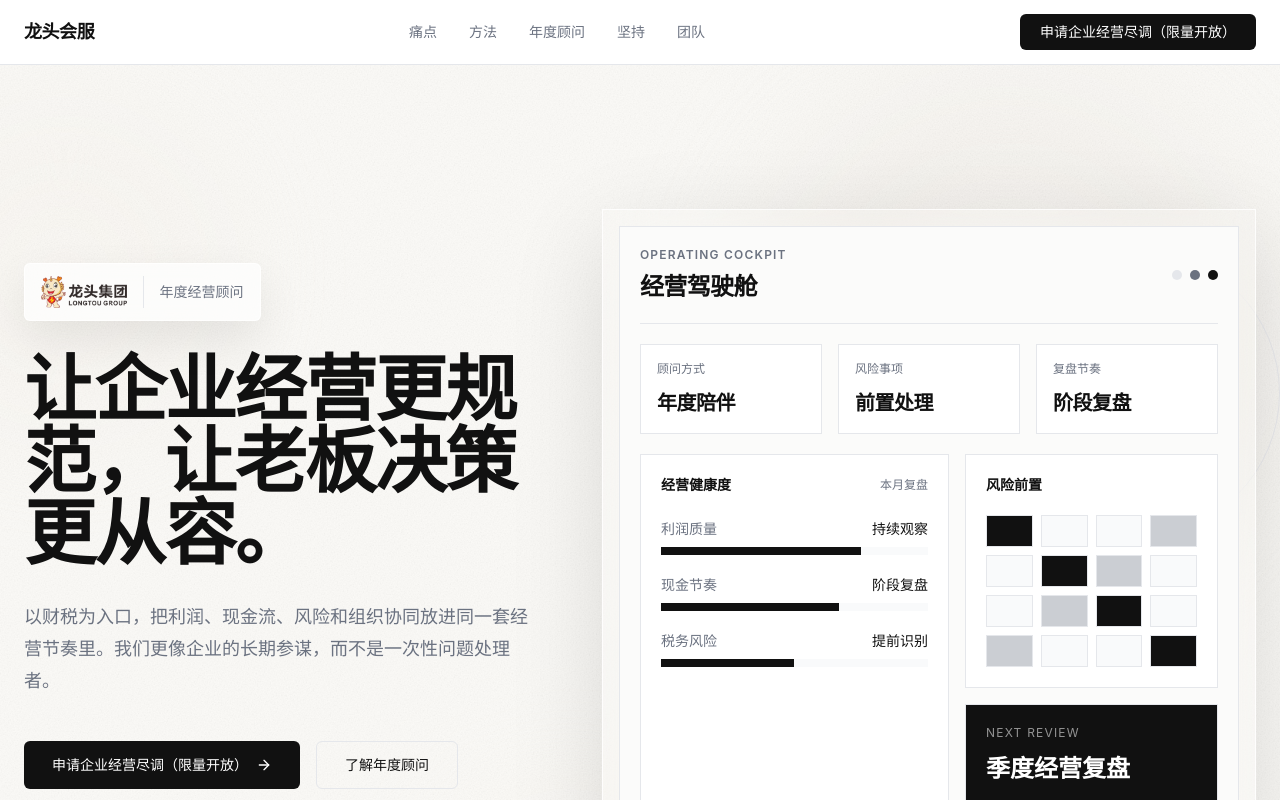
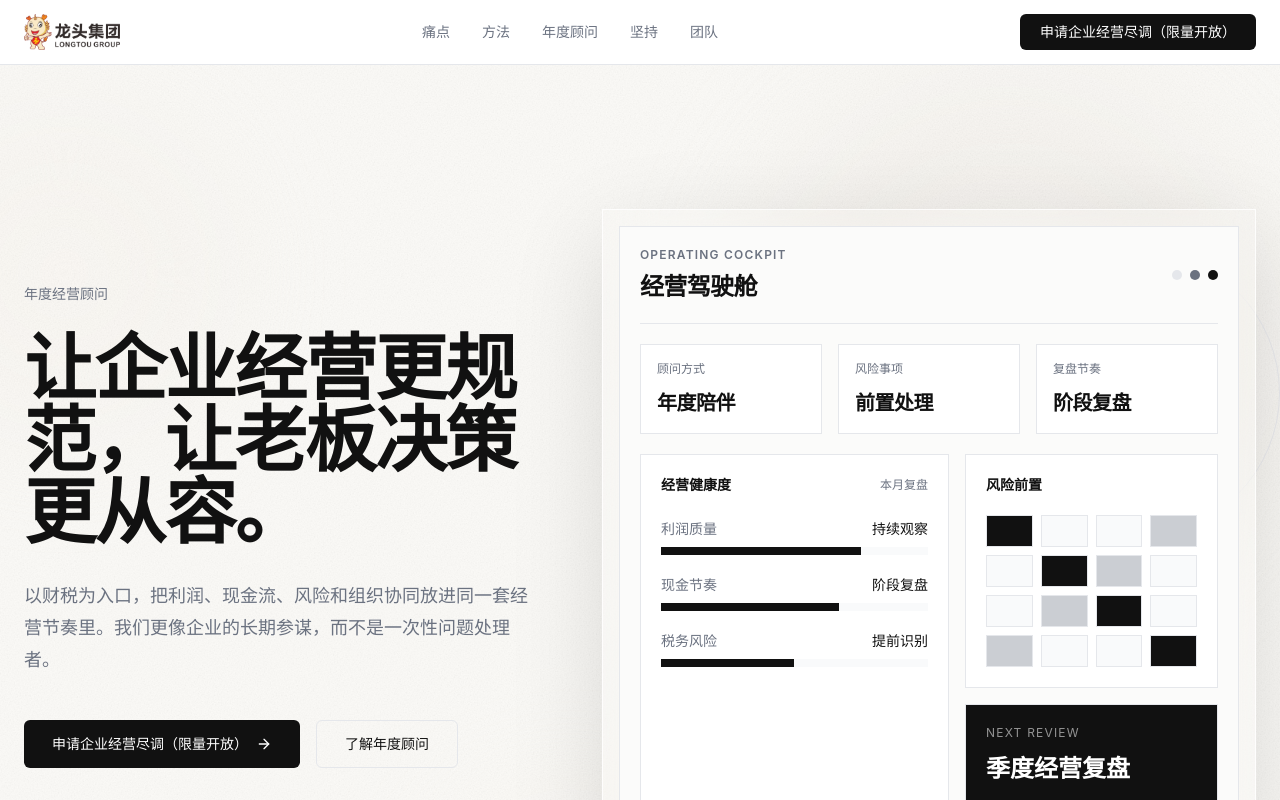
Before and after one commit to yueyang2009/longtou-accounting-service-site, a Next.js app: page / in a window 1280 px wide. Shown: the top 800 px of the page. Built offline with nearby package versions, Linux system fonts and the light colour scheme.

Commit message:
Use logo in site header

```diff
--- a/app/about/page.tsx
+++ b/app/about/page.tsx
@@ -1,6 +1,7 @@
 import Link from "next/link";
 import { ArrowRight, Minus } from "lucide-react";
 
+import { BrandLogo } from "@/components/BrandLogo";
 import { brand } from "@/lib/data";
 
 function Label({ text }: { text: string }) {
@@ -36,8 +37,8 @@ export default function AboutPage() {
     <div className="min-h-screen bg-white">
       <header className="sticky top-0 z-50 border-b border-brand-line bg-white/95 backdrop-blur">
         <div className="mx-auto flex h-16 max-w-7xl items-center justify-between px-6">
-          <Link href="/" className="text-lg font-semibold tracking-tight text-brand-ink">
-            {brand.name}
+          <Link href="/" className="inline-flex items-center">
+            <BrandLogo className="h-9 w-auto max-w-[150px]" />
           </Link>
           <Link
             href="/contact"
--- a/app/assessment/page.tsx
+++ b/app/assessment/page.tsx
@@ -1,6 +1,6 @@
 import Link from "next/link";
-import { ArrowRight } from "lucide-react";
 import { brand } from "@/lib/data";
+import { BrandLogo } from "@/components/BrandLogo";
 import { AssessmentForm } from "@/components/AssessmentForm";
 
 function Label({ text }: { text: string }) {
@@ -15,7 +15,9 @@ export default function AssessmentPage() {
     <div className="min-h-screen bg-white">
       <header className="sticky top-0 z-50 border-b border-brand-line bg-white/95 backdrop-blur">
         <div className="mx-auto flex h-16 max-w-7xl items-center justify-between px-6">
-          <Link href="/" className="text-lg font-semibold tracking-tight text-brand-ink">{brand.name}</Link>
+          <Link href="/" className="inline-flex items-center">
+            <BrandLogo className="h-9 w-auto max-w-[150px]" />
+          </Link>
           <Link href="/contact" className="rounded-md bg-brand-ink px-5 py-2 text-sm font-medium text-white">提交申请</Link>
         </div>
       </header>
--- a/app/page.tsx
+++ b/app/page.tsx
@@ -1,7 +1,7 @@
 import Link from "next/link";
-import Image from "next/image";
 import { ArrowRight, CheckCircle2, Minus } from "lucide-react";
 
+import { BrandLogo } from "@/components/BrandLogo";
 import {
   annualPlan,
   annualTimeline,
@@ -14,9 +14,6 @@ import {
   principles,
   trustMetrics
 } from "@/lib/data";
-
-const assetBasePath = process.env.GITHUB_PAGES === "true" ? "/longtou-accounting-service-site" : "";
-const longtouLogoSrc = `${assetBasePath}/images/longtou-group-logo.png`;
 
 function SectionTitle({
   label,
@@ -138,8 +135,8 @@ export default function HomePage() {
       {/* ── Header ── */}
       <header className="sticky top-0 z-50 border-b border-brand-line bg-white/95 backdrop-blur">
         <div className="mx-auto flex h-16 max-w-7xl items-center justify-between px-6">
-          <Link href="/" className="text-lg font-semibold tracking-tight text-brand-ink">
-            {brand.name}
+          <Link href="/" className="inline-flex items-center">
+            <BrandLogo className="h-9 w-auto max-w-[150px]" />
           </Link>
           <nav className="hidden items-center gap-8 md:flex">
             <Link href="#pain" className="text-sm text-brand-muted hover:text-brand-ink">痛点</Link>
@@ -165,18 +162,7 @@ export default function HomePage() {
           <div className="absolute bottom-0 left-1/3 h-72 w-72 rounded-full bg-[radial-gradient(circle,rgba(255,250,242,0.72)_0%,rgba(255,250,242,0)_70%)] blur-3xl" />
           <div className="relative z-10 mx-auto grid max-w-7xl gap-16 px-6 py-28 md:py-36 lg:grid-cols-[0.88fr_1.12fr] lg:items-center">
             <div>
-              <div className="mb-8 inline-flex items-center gap-4 rounded-md border border-white/75 bg-white/70 px-4 py-3 shadow-[0_18px_45px_rgba(17,17,17,0.08)] backdrop-blur-xl">
-                <Image
-                  src={longtouLogoSrc}
-                  alt="龙头集团"
-                  width={2192}
-                  height={820}
-                  priority
-                  className="h-8 w-auto"
-                />
-                <span className="h-8 w-px bg-brand-line" />
-                <span className="text-sm font-medium text-brand-muted">年度经营顾问</span>
-              </div>
+              <p className="mb-7 text-sm font-medium text-brand-muted">年度经营顾问</p>
               <h1 className="max-w-4xl text-5xl font-semibold leading-[1.05] tracking-tight text-brand-ink md:text-7xl">
                 让企业经营更规范，让老板决策更从容。
               </h1>
--- a/app/why-annual-advisor/page.tsx
+++ b/app/why-annual-advisor/page.tsx
@@ -1,9 +1,8 @@
 import Link from "next/link";
 import { ArrowRight } from "lucide-react";
 
+import { BrandLogo } from "@/components/BrandLogo";
 import { brand } from "@/lib/data";
-
-const siteBasePath = process.env.NEXT_PUBLIC_BASE_PATH || "";
 
 function Label({ text }: { text: string }) {
   return (
@@ -39,8 +38,8 @@ export default function WhyAnnualAdvisorPage() {
       {/* ── Header ── */}
       <header className="sticky top-0 z-50 border-b border-brand-line bg-white/95 backdrop-blur">
         <div className="mx-auto flex h-16 max-w-7xl items-center justify-between px-6">
-          <Link href="/" className="text-lg font-semibold tracking-tight text-brand-ink">
-            {brand.name}
+          <Link href="/" className="inline-flex items-center">
+            <BrandLogo className="h-9 w-auto max-w-[150px]" />
           </Link>
           <Link
             href="/contact"
--- /dev/null
+++ b/components/BrandLogo.tsx
@@ -0,0 +1,16 @@
+import Image from "next/image";
+
+const assetBasePath = process.env.GITHUB_PAGES === "true" ? "/longtou-accounting-service-site" : "";
+
+export function BrandLogo({ className = "h-9 w-auto" }: { className?: string }) {
+  return (
+    <Image
+      src={`${assetBasePath}/images/longtou-group-logo.png`}
+      alt="龙头集团"
+      width={2192}
+      height={820}
+      priority
+      className={className}
+    />
+  );
+}
--- a/components/Layout.tsx
+++ b/components/Layout.tsx
@@ -1,6 +1,7 @@
 import Link from "next/link";
 
 import { brand, navItems } from "@/lib/data";
+import { BrandLogo } from "@/components/BrandLogo";
 import { Button } from "@/components/ui/button";
 
 export function Layout({ children }: { children: React.ReactNode }) {
@@ -8,14 +9,8 @@ export function Layout({ children }: { children: React.ReactNode }) {
     <div className="min-h-screen bg-white text-brand-ink">
       <header className="sticky top-0 z-50 border-b border-brand-line bg-white/95 backdrop-blur">
         <div className="mx-auto flex h-16 max-w-7xl items-center justify-between px-5 lg:px-8">
-          <Link href="/" className="flex items-center gap-3">
-            <span className="flex h-9 w-9 items-center justify-center rounded-md bg-brand-ink text-sm font-semibold text-white">
-              龙头
-            </span>
-            <span>
-              <span className="block text-base font-semibold leading-tight">{brand.name}</span>
-              <span className="block text-xs text-brand-muted">{brand.positioning}</span>
-            </span>
+          <Link href="/" className="inline-flex items-center">
+            <BrandLogo className="h-9 w-auto max-w-[150px]" />
           </Link>
           <nav className="hidden items-center gap-7 lg:flex">
             {navItems.map((item) => (
```
